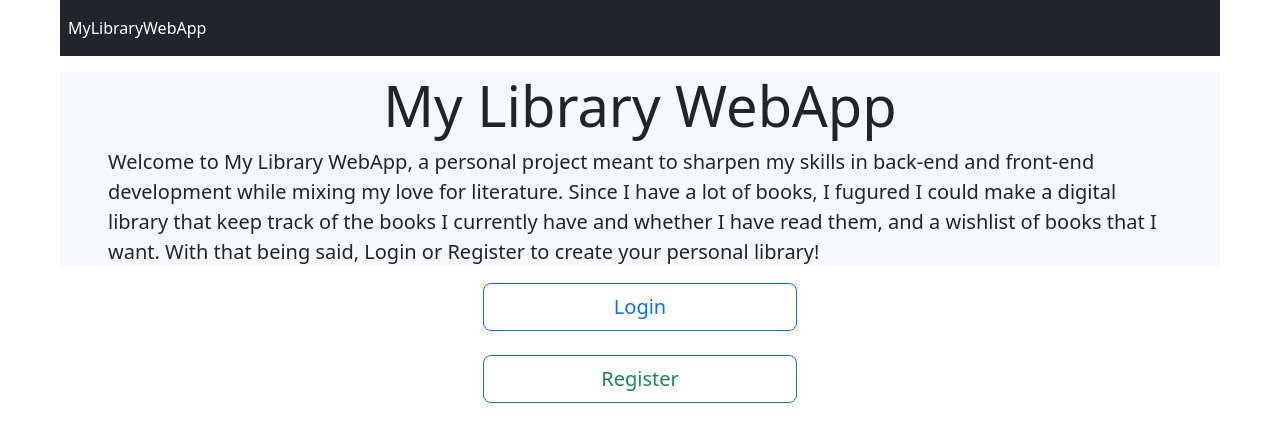
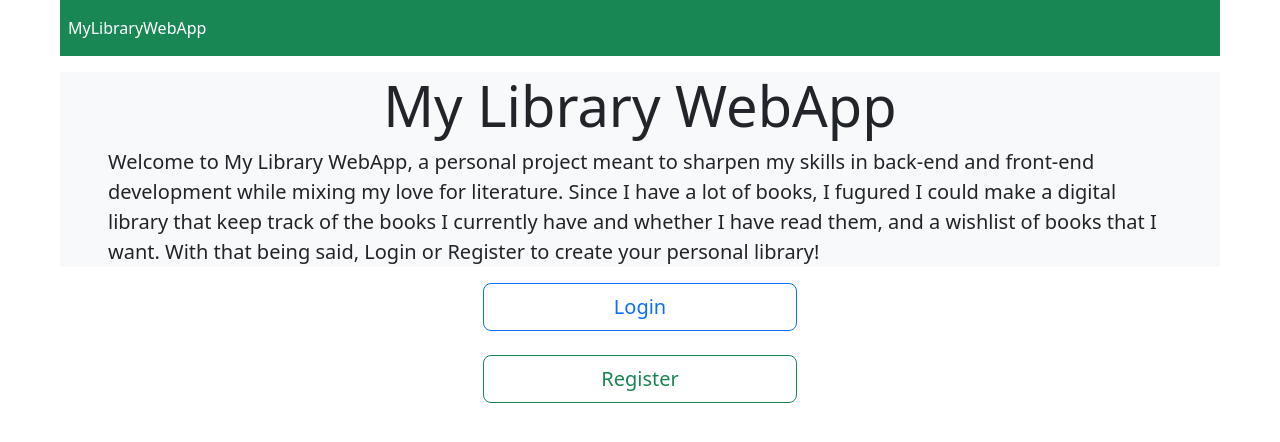
Before and after one commit to Orion2323/full_stack_project, a React (Create React App) app in the folder frontend/: page / in a window 1280 px wide. Shown: the top 442 px of the page. Built offline with nearby package versions, Linux system fonts and the light colour scheme; the HTML template or start-up script is replaced by a standard one.

Commit message:
Changed breadcrumb visual

```diff
--- a/frontend/src/pages/LandingPage.jsx
+++ b/frontend/src/pages/LandingPage.jsx
@@ -4,7 +4,7 @@ import { Link } from 'react-router-dom';
 export const LandingPage = () => {
     return <>
          <div className="container-fluid">
-            <nav className="navbar navbar-expand-lg mx-5 py-3 p-2 mb-3 bg-dark" aria-label="breadcrumb">
+            <nav className="navbar navbar-expand-lg mx-5 py-3 p-2 mb-3 bg-success" aria-label="breadcrumb">
                 <a className="text-decoration-none text-white" href='/'> MyLibraryWebApp</a>
             </nav>
 
--- a/frontend/src/pages/LoginPage.jsx
+++ b/frontend/src/pages/LoginPage.jsx
@@ -8,7 +8,7 @@ export const LoginPage = () => {
 
     return <>
         <div className="container-fluid">
-            <div className="navbar navbar-expand-lg py-2 p-2 bg-success mx-5" aria-label="breadcrumb">
+            <div className="navbar navbar-expand-lg mx-5 py-2 p-2 mb-3 bg-success" aria-label="breadcrumb">
                 <ol className="breadcrumb">
                     <li className="breadcrumb-item active"><a href="/" className="text-decoration-none text-white bg-light-xl"> MyLibraryWebApp</a></li>
                     <li className="breadcrumb-item active text-white" aria-current="page">Login</li>
--- a/frontend/src/pages/RegisterPage.jsx
+++ b/frontend/src/pages/RegisterPage.jsx
@@ -10,7 +10,7 @@ export const RegisterPage = () => {
 
     return <>
         <div className="container-fluid">
-            <div className="navbar navbar-expand-lg py-2 p-2 bg-success mx-5" aria-label="breadcrumb">
+            <div className="navbar navbar-expand-lg mx-5 py-2 p-2 mb-3 bg-success" aria-label="breadcrumb">
                 <ol className="breadcrumb">
                     <li className="breadcrumb-item active"><a href="/" className="text-decoration-none text-white bg-light-xl"> MyLibraryWebApp</a></li>
                     <li className="breadcrumb-item active text-white" aria-current="page"> Register </li>
```
